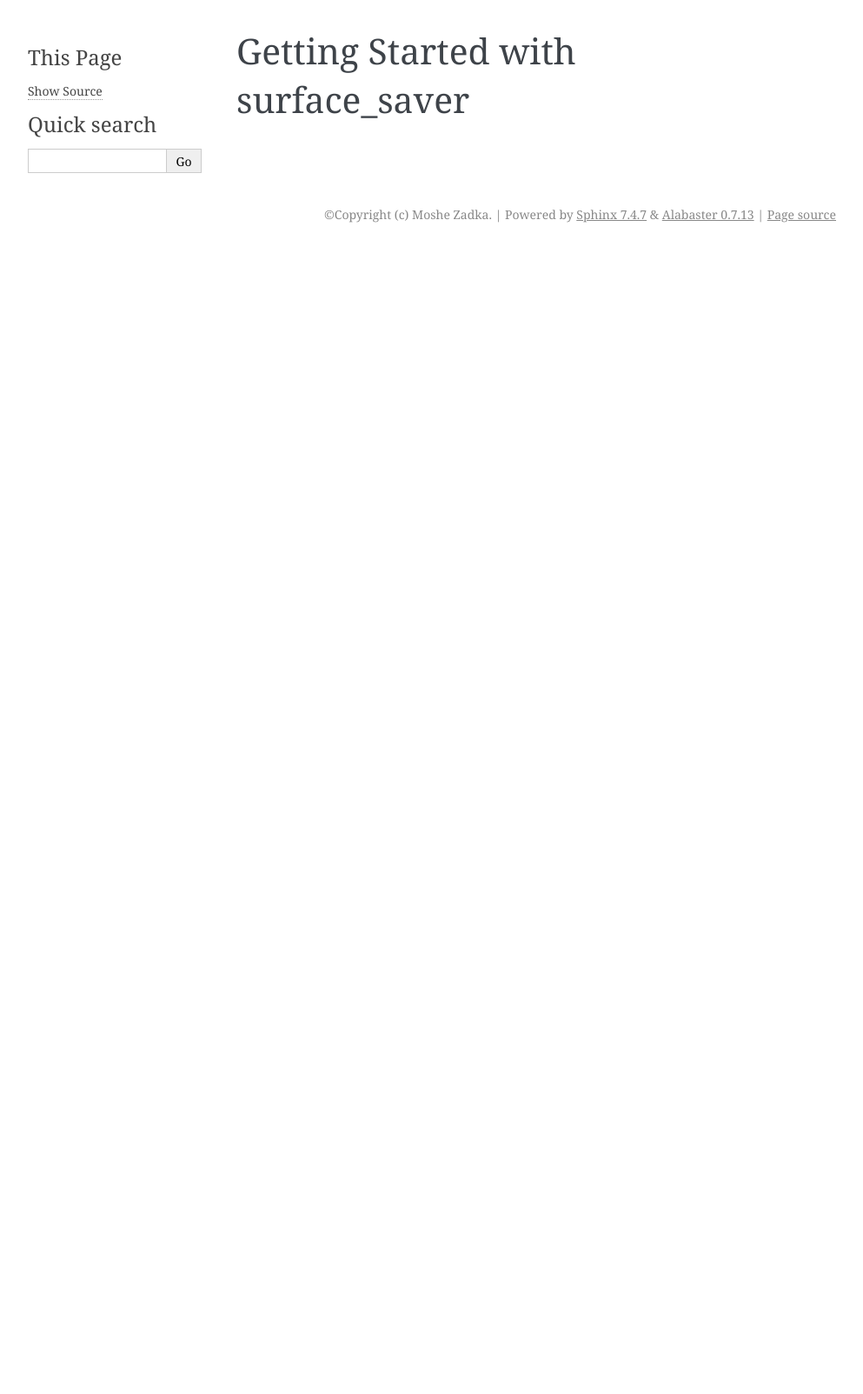
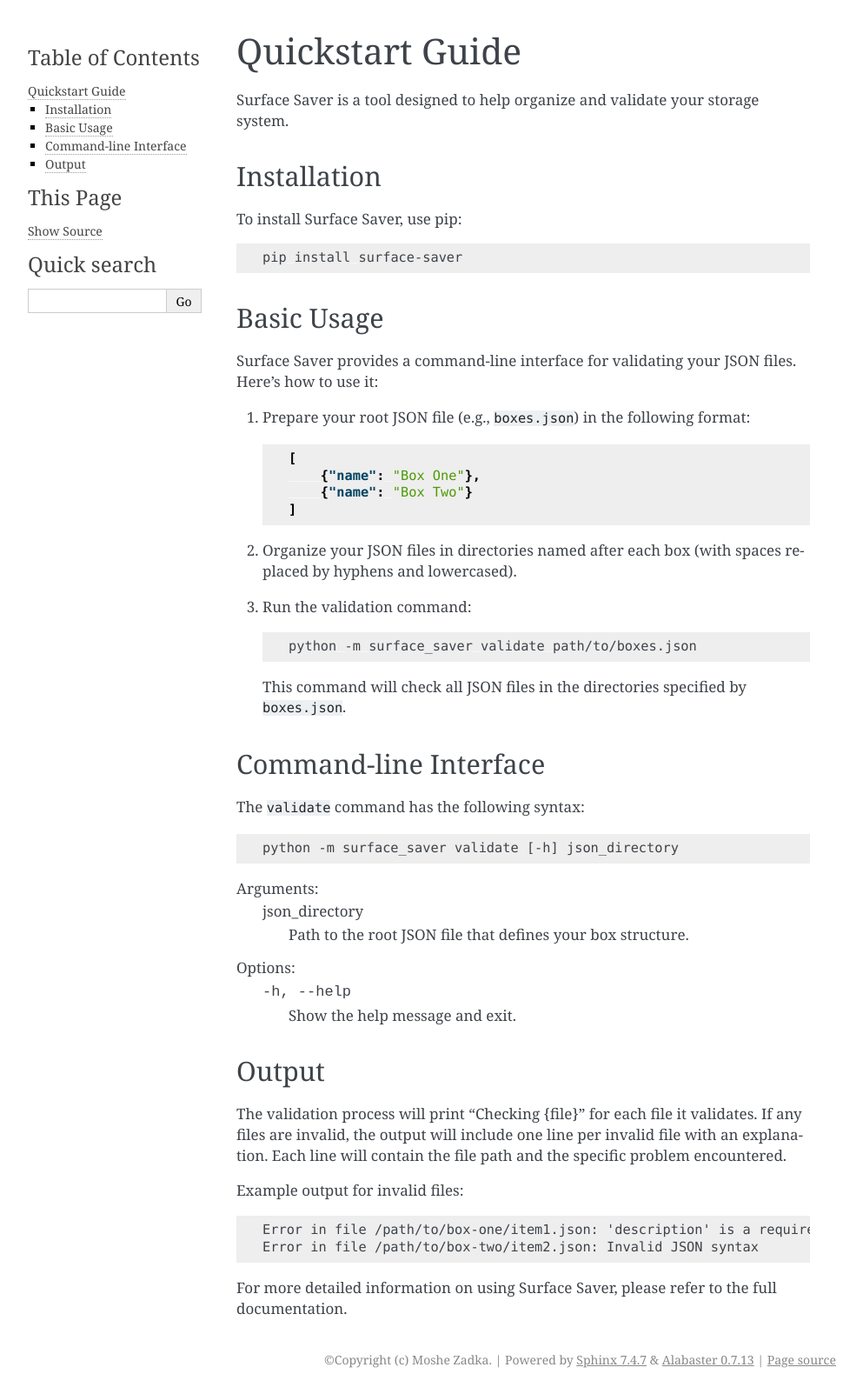
Before and after one commit to moshez/surface_saver, a Sphinx documentation site: the page built from doc/quick-start.rst, in a window 1280 px wide. Shown: the whole page at 87% size, without its empty margins (148-1141 px from the left). Built offline with Sphinx 7.4.7, drawn with Linux system fonts in a browser that asks for light colours; before the commit the page ends 900 px from its top, so only the background shows below that.

Commit message:
checkpoint

```diff
--- a/doc/quick-start.rst
+++ b/doc/quick-start.rst
@@ -1,2 +1,70 @@
-Getting Started with surface_saver
-=====================================
+Quickstart Guide
+================
+
+Surface Saver is a tool designed to help organize and validate your storage system.
+
+Installation
+------------
+
+To install Surface Saver, use pip:
+
+.. code-block:: bash
+
+    pip install surface-saver
+
+Basic Usage
+-----------
+
+Surface Saver provides a command-line interface for validating your JSON files. Here's how to use it:
+
+1. Prepare your root JSON file (e.g., ``boxes.json``) in the following format:
+
+   .. code-block:: json
+
+       [
+           {"name": "Box One"},
+           {"name": "Box Two"}
+       ]
+
+2. Organize your JSON files in directories named after each box (with spaces replaced by hyphens and lowercased).
+
+3. Run the validation command:
+
+   .. code-block:: bash
+
+       python -m surface_saver validate path/to/boxes.json
+
+   This command will check all JSON files in the directories specified by ``boxes.json``.
+
+Command-line Interface
+----------------------
+
+The ``validate`` command has the following syntax:
+
+.. code-block:: none
+
+    python -m surface_saver validate [-h] json_directory
+
+Arguments:
+    json_directory
+        Path to the root JSON file that defines your box structure.
+
+Options:
+    -h, --help
+        Show the help message and exit.
+
+Output
+------
+
+The validation process will print "Checking {file}" for each file it validates.
+If any files are invalid, the output will include one line per invalid file with an explanation.
+Each line will contain the file path and the specific problem encountered.
+
+Example output for invalid files:
+
+.. code-block:: none
+
+    Error in file /path/to/box-one/item1.json: 'description' is a required property
+    Error in file /path/to/box-two/item2.json: Invalid JSON syntax
+
+For more detailed information on using Surface Saver, please refer to the full documentation.
--- a/pyproject.toml
+++ b/pyproject.toml
@@ -11,7 +11,7 @@ version = "2022.3.6.2"
 description = "Help to box up the stuff that's cluttering horizontal surfaces "
 readme = "README.rst"
 authors = [{name = "Moshe Zadka", email = "moshez@zadka.club"}]
-dependencies = ["gather", "jsonschema"]
+dependencies = ["gather", "jsonschema", "commander_data"]
 
 [project.optional-dependencies]
 tests = ["virtue", "pyhamcrest", "coverage"]
```
Also changed, not shown: requirements-docs.txt (+29 -0 lines), requirements-lint.txt (+29 -0 lines), requirements-mypy.txt (+29 -0 lines), requirements-tests.txt (+28 -1 lines), 1 other file.
